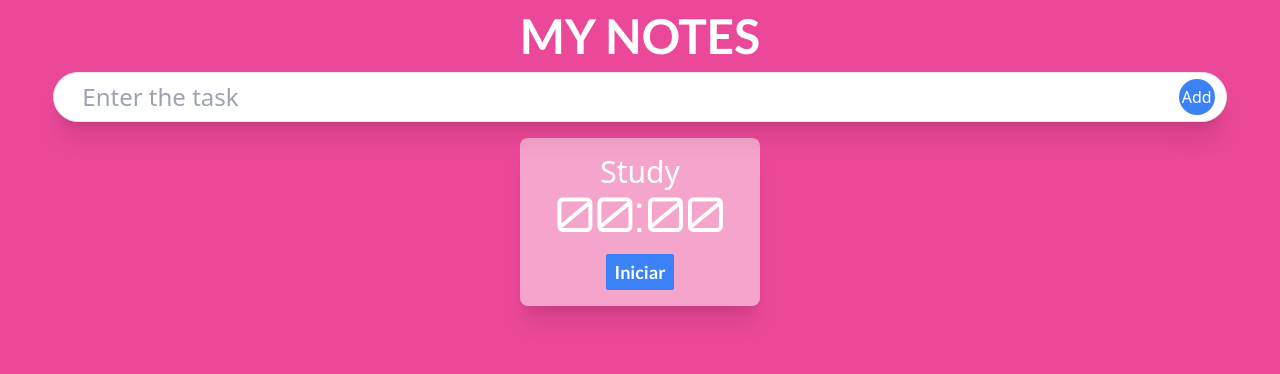
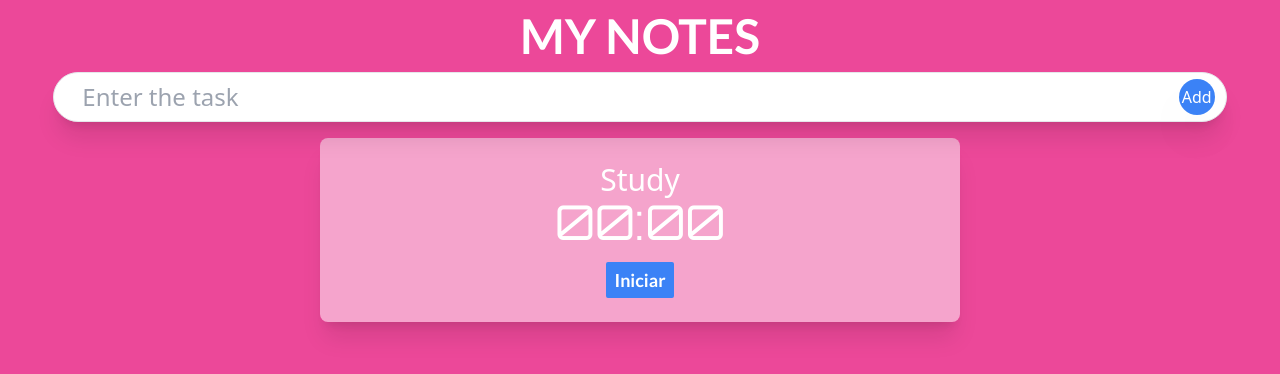
Before and after one commit to leonardommascarenhas/GiovannaPomodoroNotes, a React (Vite) app: page / in a window 1280 px wide. Shown: the top 374 px of the page. Built offline with nearby package versions, Linux system fonts and the light colour scheme.

Commit message:
font-test

```diff
--- a/src/App.tsx
+++ b/src/App.tsx
@@ -21,15 +21,8 @@ const App: React.FC = () => {
       <InputField todo={todo} setTodo={setTodo} handleAdd={handleAdd} />
 
       <TodoList todos={todos} setTodos={setTodos} />
-      <main>
-        <Timer
-          timeOutH={0}
-          timeOutM={1}
-          timeOutS={5}
-          restTimeOutH={0}
-          restTimeOutM={1}
-          restTimeOutS={0}
-        />
+      <main className="w-3/4 md:w-1/2">
+        <Timer timeOutH={0} timeOutM={1} timeOutS={5} restTimeOutH={0} restTimeOutM={1} restTimeOutS={0} />
       </main>
     </div>
   );
--- a/src/components/Timer.tsx
+++ b/src/components/Timer.tsx
@@ -83,7 +83,7 @@ const Timer = ({ timeOutS, timeOutM, timeOutH, restTimeOutM, restTimeOutH, restT
   };
 
   return (
-    <section className="flex flex-col items-center w-60 bg-white bg-opacity-50 rounded-lg p-4 transition text-white shadow-xl">
+    <section className="flex flex-col items-center bg-white bg-opacity-50 rounded-lg p-6  transition text-white shadow-xl">
       {!isResting ? (
         <Study studyTime={formatTime(time.hours, time.minutes, time.seconds)} />
       ) : (
```
